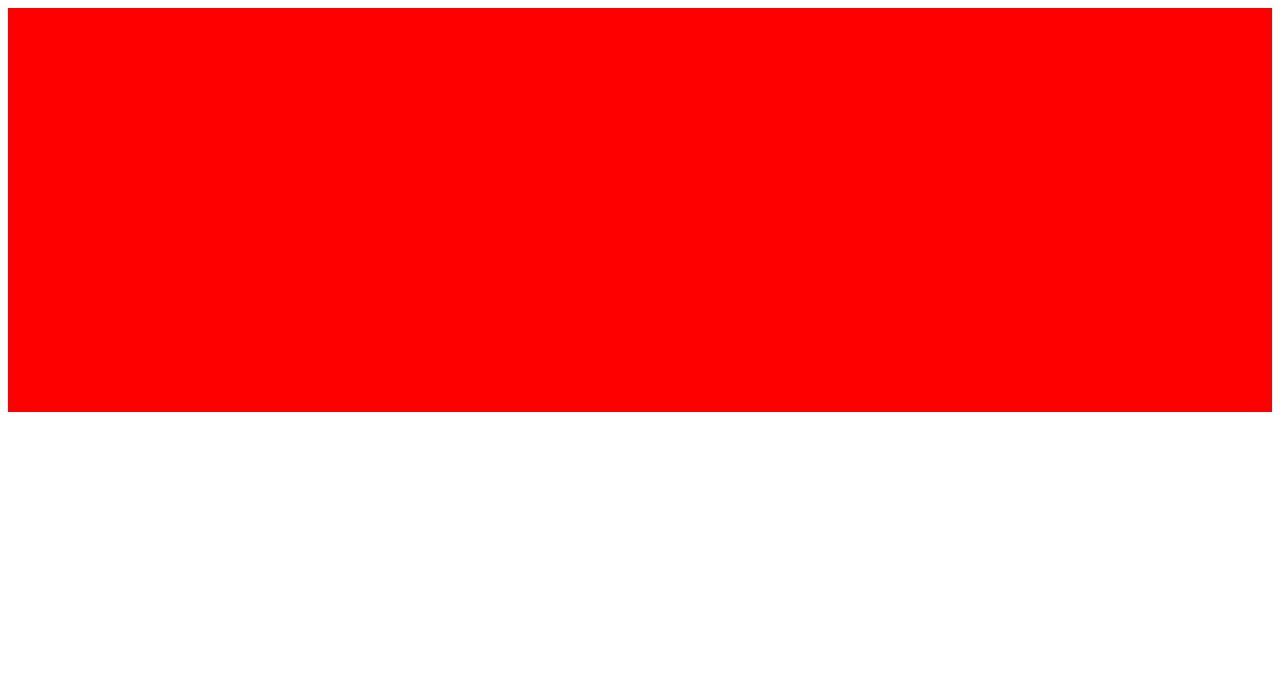
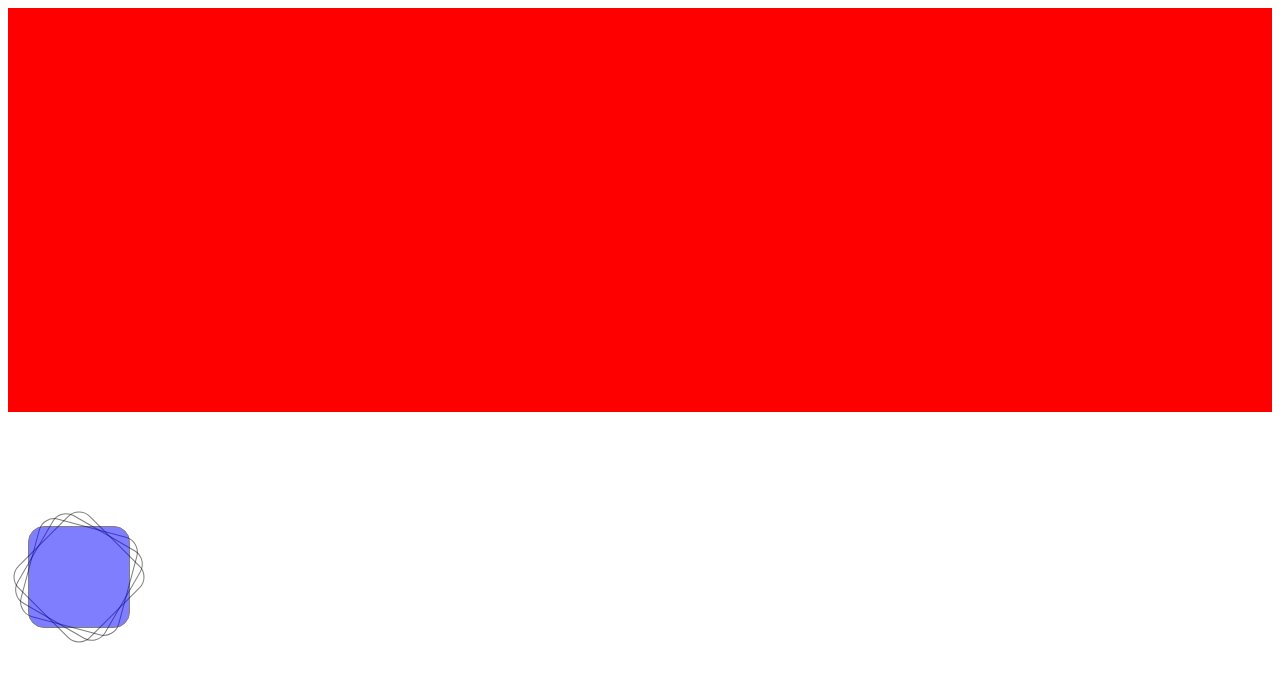
Before and after one commit to maybeShuo/css-learning, a website: page src/svg/index.html in a window 1280 px wide. Drawn offline with Linux system fonts and the light colour scheme.

Commit message:
Add 矩形重合效果。

```diff
--- a/src/svg/index.css
+++ b/src/svg/index.css
@@ -13,6 +13,60 @@
     stroke-dashoffset: 0;
 }
 
+.rect-2 {
+    stroke: red;
+    transform: rotate(45deg);
+}
+
+.bg-2 {
+    position: relative;
+    top: 100px;
+}
+
+.box {
+    position: absolute;
+    top: 0;
+    left: 20px;
+    border: 1px solid #000;
+    opacity: 0.5;
+    border-radius: 16px;
+    width: 100px;
+    height: 100px;
+    transition: all 0.5s ease;
+}
+
+.bg-2 {
+    display: inline-block;
+    width: auto;
+    height: auto;
+}
+
+/*.bg-2:hover .box{
+    transform: rotate(45deg);
+}*/
+
+.box-hover {
+    transform: rotate(45deg);
+}
+
+.b4 {
+    background-color: blue;
+}
+
+
+
+.b1 {
+    transform: rotate(15deg);
+}
+
+.b2 {
+    transform: rotate(30deg);
+}
+
+.b3 {
+    transform: rotate(45deg);
+}
+
 /*@keyframes dash {
     from {
       stroke-dashoffset: 1200;
--- a/src/svg/index.html
+++ b/src/svg/index.html
@@ -16,6 +16,13 @@
         </svg>
     </div>
 
+    <div class="bg-2">
+        <div class="box b1"></div>
+        <div class="box b2"></div>
+        <div class="box b3"></div>
+        <div class="box b4"></div>
+    </div>
+
 
 
 </body>
```
